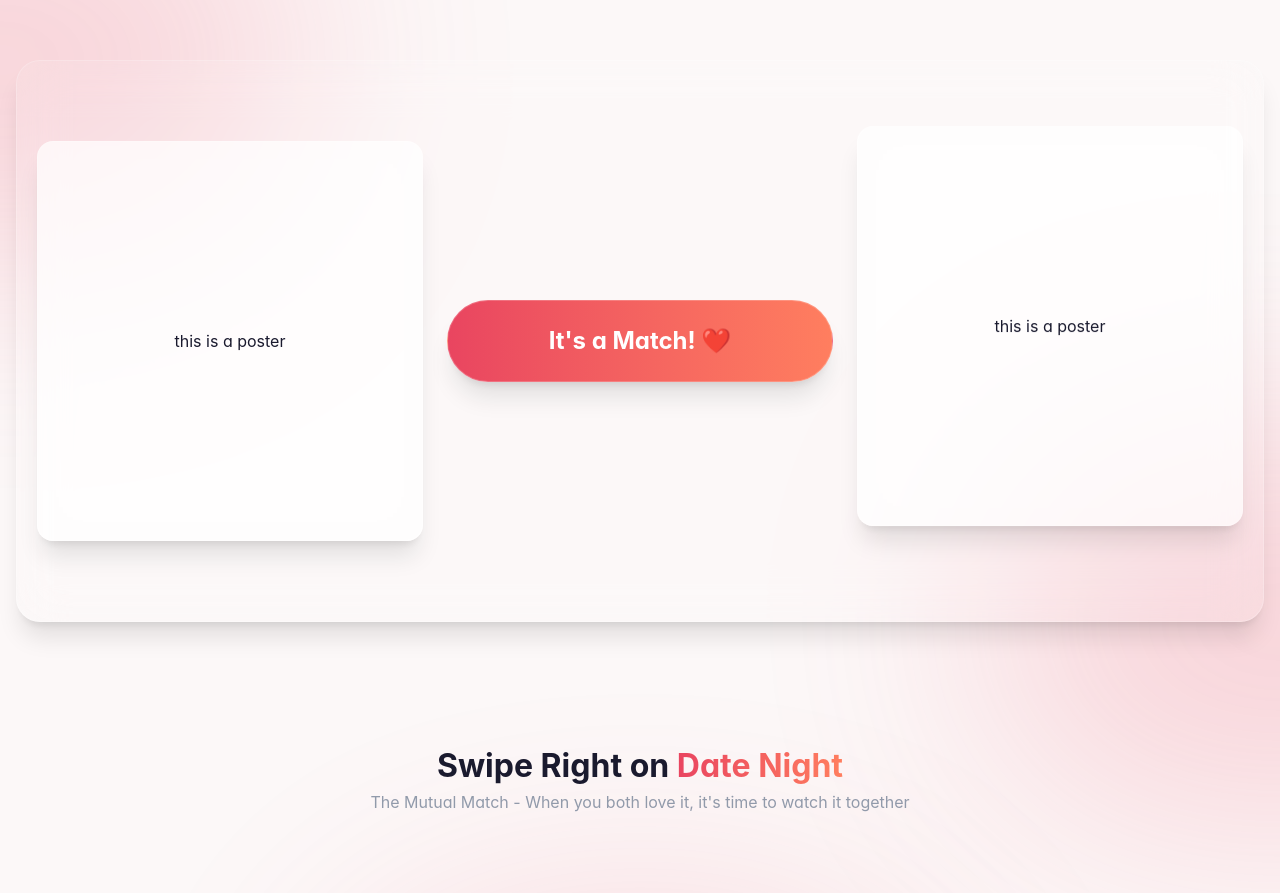
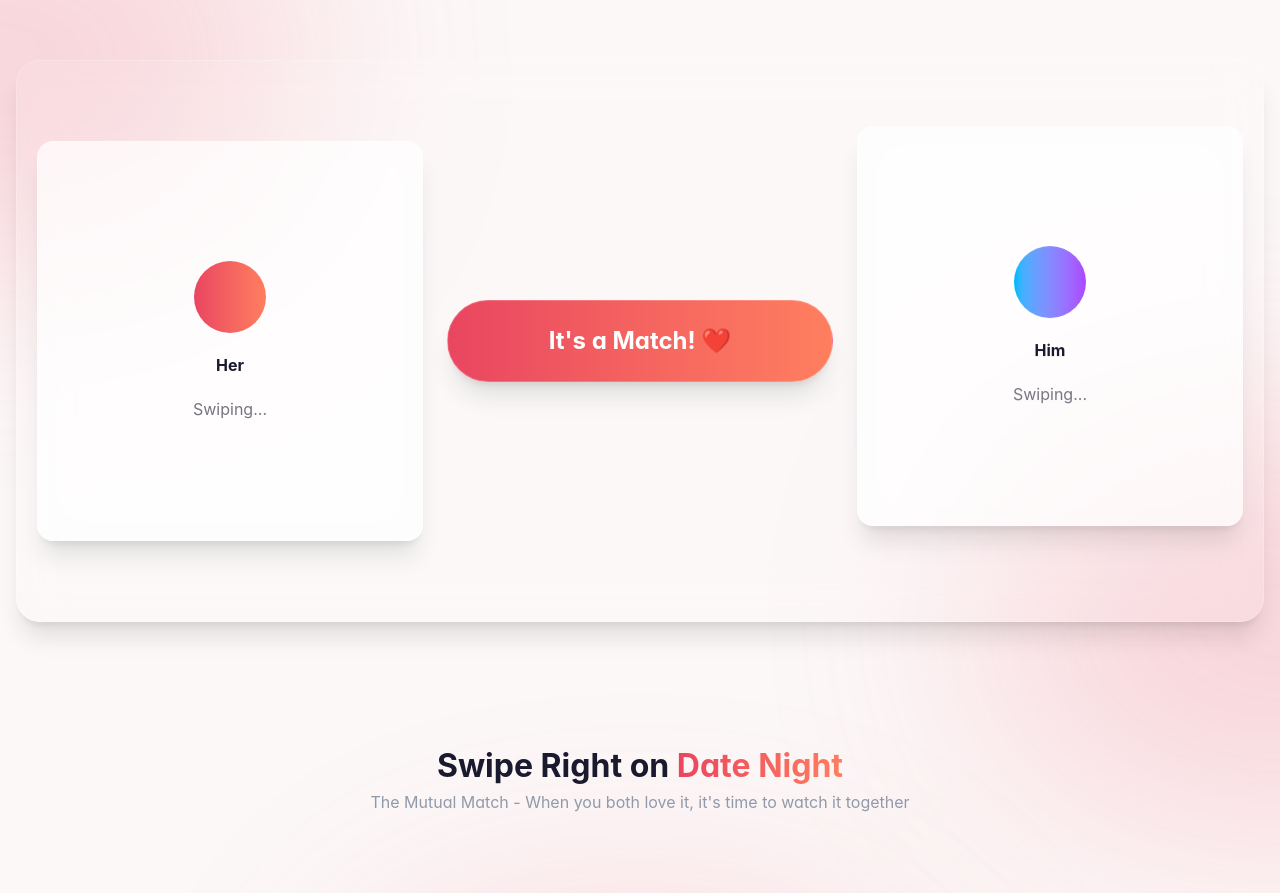
Before and after one commit to Adham-Emam/2watch, a Next.js app: page / in a window 1280 px wide. Shown: the part 860-1753 px from the top of the page. Built offline with nearby package versions, Linux system fonts and the light colour scheme; grey boxes are pictures that could not be loaded.

Commit message:
finalize Hero section

```diff
--- a/app/globals.css
+++ b/app/globals.css
@@ -246,6 +246,14 @@
     @apply bg-gradient-to-r from-brand-rose to-brand-orange hover:shadow-[0_0_20px_rgba(233,69,96,0.4)] transition-all duration-300 transform hover:scale-105 active:scale-95 text-white font-bold rounded-full;
   }
 
+  .btn-gradient-secondary {
+    @apply bg-gradient-to-r from-sky-400 to-purple-500
+         hover:shadow-[0_0_20px_rgba(56,189,248,0.4)]
+         transition-all duration-300
+         transform hover:scale-105 active:scale-95
+         text-white font-bold rounded-full;
+  }
+
   /* Interaction Helpers */
   .animate-heartbeat {
     animation: heart-pulse 2s cubic-bezier(0.4, 0, 0.6, 1) infinite;
--- a/components/Hero.tsx
+++ b/components/Hero.tsx
@@ -149,14 +149,18 @@ const Hero = () => {
         <ShadowOverlay className="top-0 left-0 -translate-1/2" zIndex="-z-10" />
 
         <div className="bg-white/10! glass-card rounded-2xl grid grid-cols-1 md:grid-cols-3 gap-10 md:gap-6 justify-between items-center px-5 py-20">
-          <div className="w-full h-[50vh] mx-auto md:aspect-2/3 glass-card rounded-xl flex justify-center items-center animate-float">
-            this is a poster
+          <div className="w-full h-[50vh] mx-auto md:aspect-2/3 glass-card rounded-xl flex flex-col justify-center items-center gap-5 animate-float">
+            <div className="btn-gradient w-18 aspect-square rounded-full" />
+            <span className="font-bold">Her</span>
+            <span className="opacity-60">Swiping...</span>
           </div>
           <div className="glass-card rounded-full flex items-center justify-center btn-gradient py-6 px-12 md:text-2xl">
             It's a Match! ❤️
           </div>
-          <div className="w-full h-[50vh] mx-auto md:aspect-2/3 glass-card rounded-xl flex justify-center items-center animate-float-reverse">
-            this is a poster
+          <div className="w-full h-[50vh] mx-auto md:aspect-2/3 glass-card rounded-xl flex flex-col justify-center items-center gap-5 animate-float-reverse">
+            <div className="btn-gradient-secondary w-18 aspect-square rounded-full" />
+            <span className="font-bold">Him</span>
+            <span className="opacity-60">Swiping...</span>
           </div>
         </div>
       </section>
```
